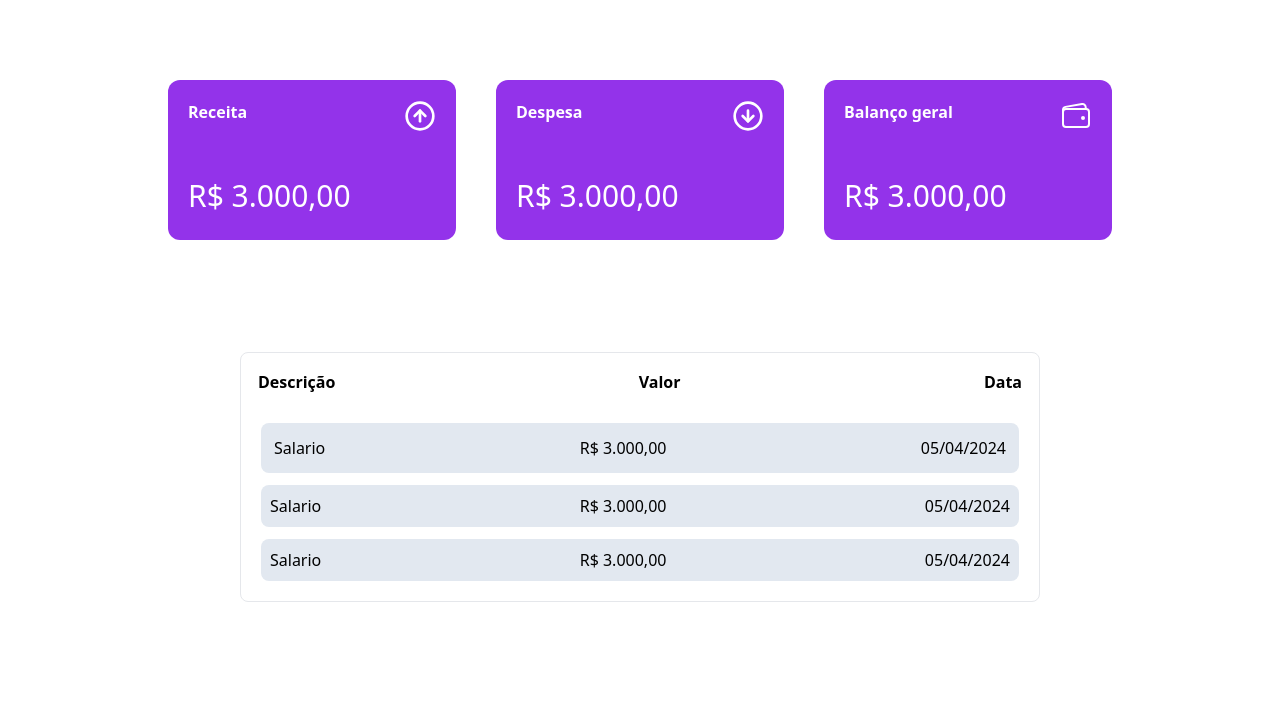
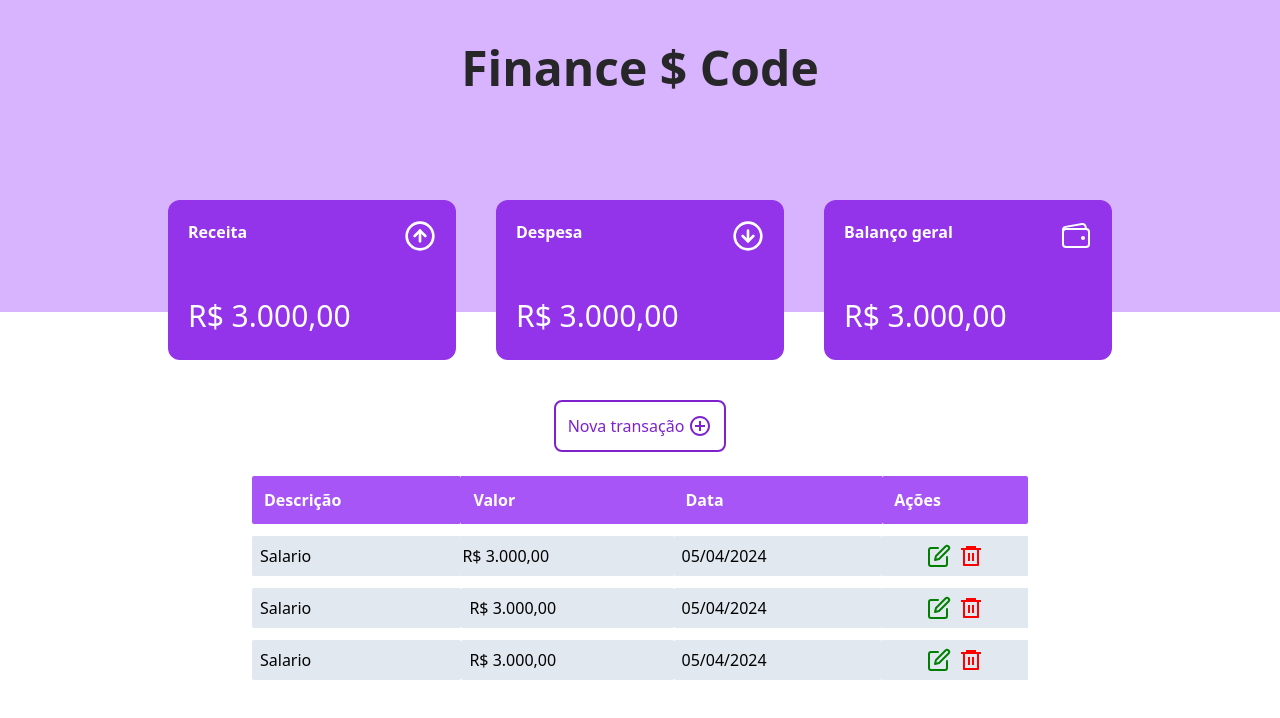
Before and after one commit to brunofelipehp/finance-code, a React (Vite) app: page / in a window 1280 px wide. Shown: the top 718 px of the page. Built offline with nearby package versions, Linux system fonts and the light colour scheme.

Commit message:
changing the table colors and creating the button

```diff
--- a/src/App.tsx
+++ b/src/App.tsx
@@ -1,11 +1,14 @@
 import { FiArrowDownCircle, FiArrowUpCircle } from "react-icons/fi";
 import TablePrice from "./components/TablePrice";
 import { IoWalletOutline } from "react-icons/io5";
+import Header from "./components/Header";
+import { MdOutlineAddCircleOutline } from "react-icons/md";
 
 function App() {
   return (
-    <div className="flex flex-col justify-center mt-20 items-center gap-28">
-      <div className="flex gap-10 ">
+    <div className="flex flex-col justify-center  items-center  ">
+      <Header />
+      <div className="flex gap-10 mt-[-7rem] mb-10">
         <div className="w-72 h-40 rounded-xl bg-purple-600 grid text-white">
           <div className="flex justify-between m-5">
             <strong>Receita</strong>
@@ -34,6 +37,10 @@ function App() {
           <span className="ml-5 text-3xl">R$ 3.000,00</span>
         </div>
       </div>
+      <button className="flex gap-1 items-center border-purple-700 border-2 rounded-lg p-3 text-purple-700 font-medium hover:text-white hover:border-purple-200 transition-all duration-500 ease-in-out hover:bg-purple-600">
+        Nova transação
+        <MdOutlineAddCircleOutline size={24} />
+      </button>
       <TablePrice />
     </div>
   );
--- /dev/null
+++ b/src/components/Header.tsx
@@ -0,0 +1,9 @@
+export default function Header() {
+  return (
+    <header className="pb-[13rem] pt-8 w-full mt-0 bg-purple-300">
+      <h1 className="text-center text-[3rem] font-bold text-zinc-800">
+        Finance $ Code
+      </h1>
+    </header>
+  );
+}
--- a/src/components/TablePrice.tsx
+++ b/src/components/TablePrice.tsx
@@ -1,33 +1,67 @@
+import { FiEdit } from "react-icons/fi";
+import { RiDeleteBin6Line } from "react-icons/ri";
+
 const TablePrice = () => {
   return (
-    <div>
-      <table className="table-auto rounded-lg   w-[50rem] border-separate border-spacing-2 border">
-        <thead className=" ">
-          <tr className="flex justify-between p-2  rounded-3xl">
-            <th>Descrição</th>
-            <th>Valor</th>
-            <th>Data</th>
+    <>
+      <table className="table-auto rounded-lg p-3 w-[50rem]  border-separate border-spacing-y-3">
+        <thead className=" mb-3">
+          <tr className="bg-purple-500 text-left text-white">
+            <th className="p-3 rounded-sm">Descrição</th>
+            <th className="p-3">Valor</th>
+            <th className="p-3">Data</th>
+            <th className="p-3 rounded-sm">Ações</th>
           </tr>
         </thead>
         <tbody className="">
-          <tr className="flex justify-between  p-3  rounded-lg m-3 bg-slate-200">
-            <td>Salario</td>
-            <td>R$ 3.000,00</td>
-            <td>05/04/2024</td>
+          <tr className=" bg-slate-200 ">
+            <td className="p-2  rounded-sm bg-slate-200">Salario</td>
+            <td className="">R$ 3.000,00</td>
+            <td className="p-2  rounded-sm">05/04/2024</td>
+            <td>
+              <div className="flex gap-2 justify-center items-center">
+                <div>
+                  <FiEdit size={24} color="green" />
+                </div>
+                <div>
+                  <RiDeleteBin6Line size={24} color="red" />
+                </div>
+              </div>
+            </td>
           </tr>
-          <tr className="flex  justify-between p-2 rounded-lg m-3 bg-slate-200">
-            <td>Salario</td>
-            <td>R$ 3.000,00</td>
-            <td>05/04/2024</td>
+          <tr className="bg-slate-200">
+            <td className="p-2  rounded-sm">Salario</td>
+            <td className="p-2  rounded-sm">R$ 3.000,00</td>
+            <td className="p-2  rounded-sm">05/04/2024</td>
+            <td>
+              <div className="flex gap-2 justify-center items-center">
+                <div>
+                  <FiEdit size={24} color="green" />
+                </div>
+                <div>
+                  <RiDeleteBin6Line size={24} color="red" />
+                </div>
+              </div>
+            </td>
           </tr>
-          <tr className="flex  justify-between  p-2  rounded-lg m-3 bg-slate-200">
-            <td>Salario</td>
-            <td>R$ 3.000,00</td>
-            <td>05/04/2024</td>
+          <tr className="bg-slate-200">
+            <td className="p-2  rounded-sm">Salario</td>
+            <td className="p-2  rounded-sm">R$ 3.000,00</td>
+            <td className="p-2  rounded-sm">05/04/2024</td>
+            <td>
+              <div className="flex gap-2 justify-center items-center">
+                <div>
+                  <FiEdit size={24} color="green" />
+                </div>
+                <div>
+                  <RiDeleteBin6Line size={24} color="red" />
+                </div>
+              </div>
+            </td>
           </tr>
         </tbody>
       </table>
-    </div>
+    </>
   );
 };
 
```
